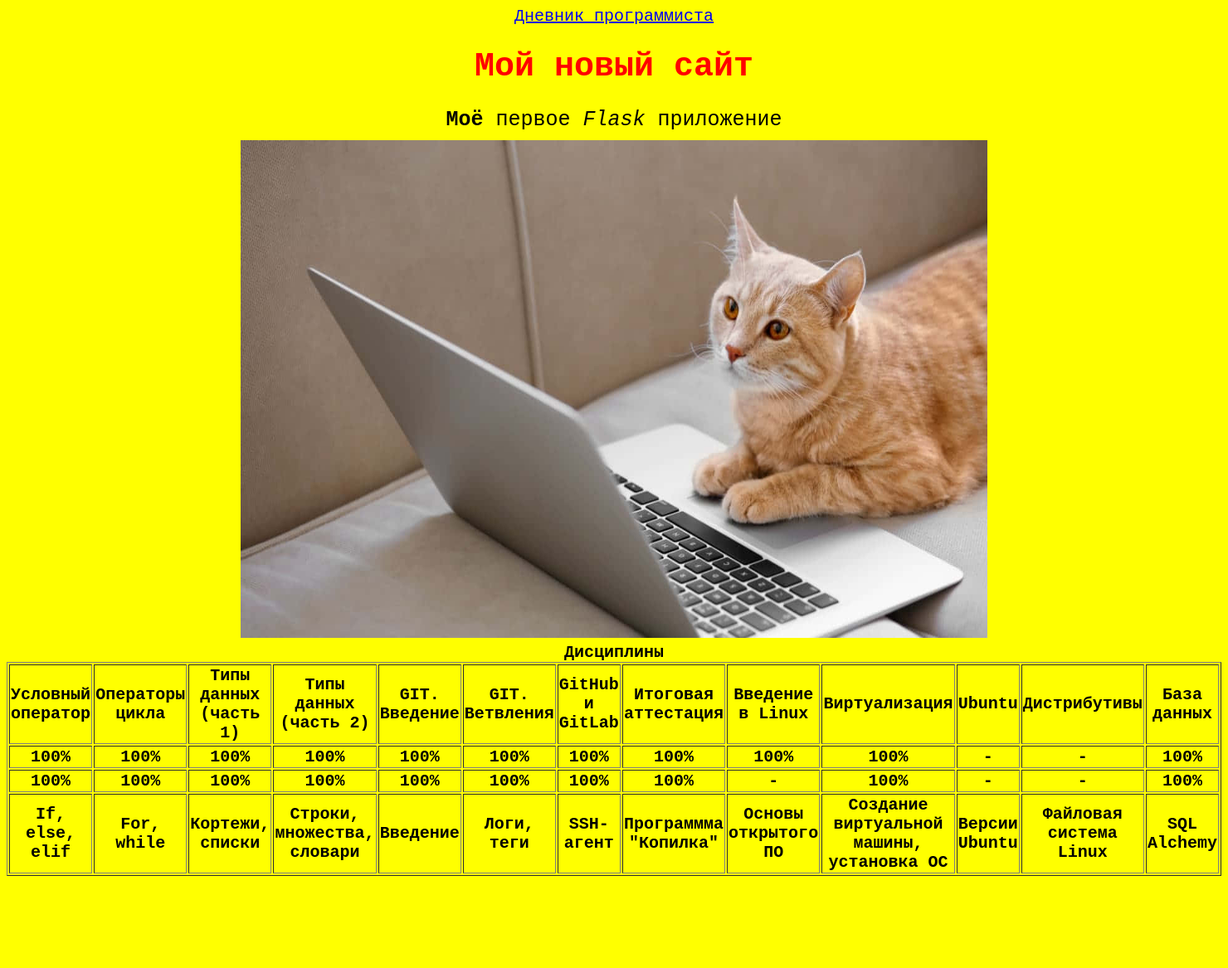
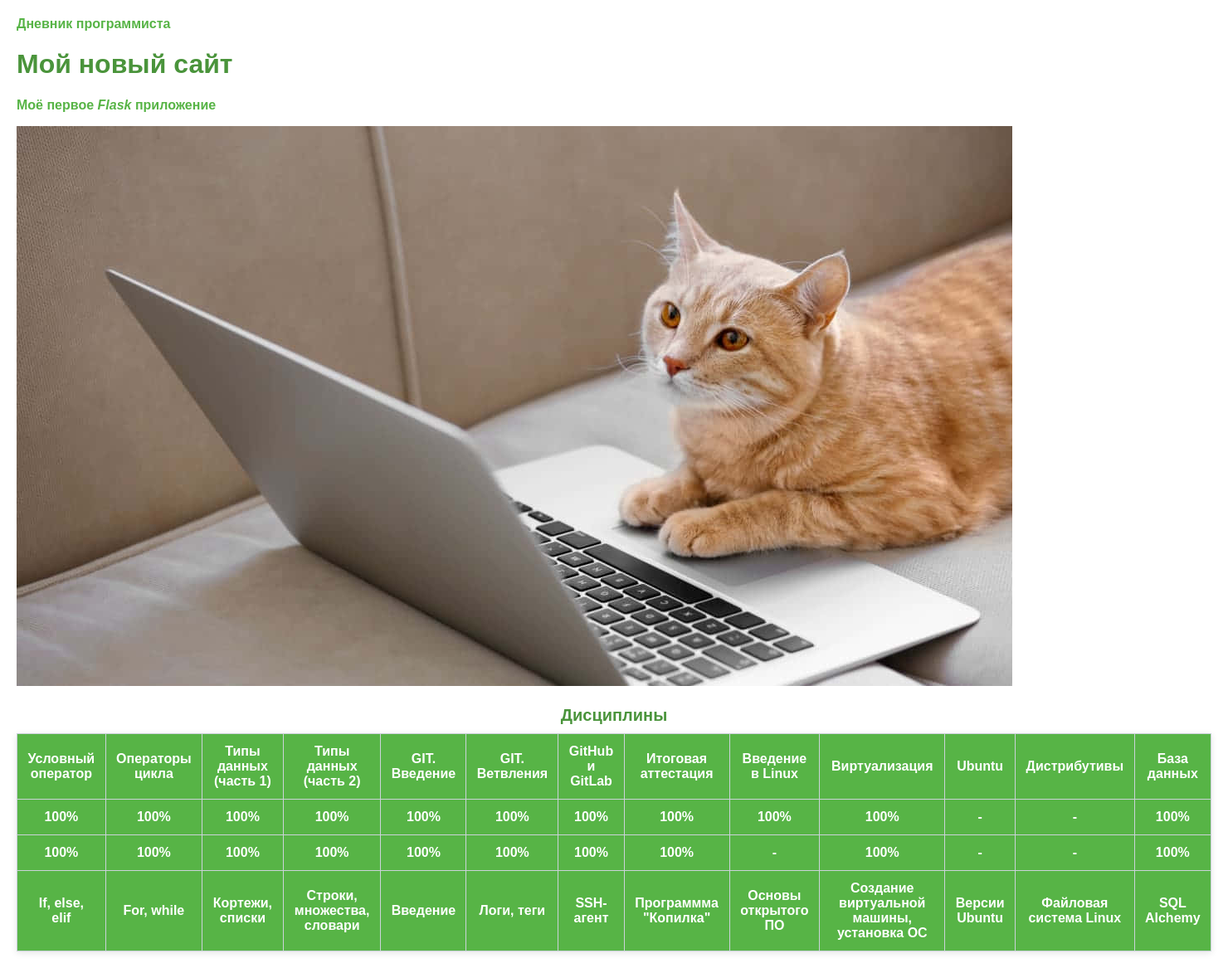
Before and after one commit to Daria-synergy/flask-project, a Flask app: page / in a window 1480 px wide. Shown: the whole page at 83% size. Before the commit the page ends 1056 px from the top, so only its background shows below. Run offline with Flask 3, Linux system fonts and the light colour scheme; lists and menus that the app fills with data are empty.

Commit message:
Update index.css

```diff
--- a/project/static/css/index.css
+++ b/project/static/css/index.css
@@ -1,28 +1,259 @@
+.img1 {
+width: 50px;
+height: 50px;
+display: inline-block;
+margin-right: 10px;
+}
+:root {
+    --sber-green: #57B446;
+    --sber-green-dark: #4A943B;
+    --sber-black: #000;
+    --sber-white: #fff;
+    --sber-gray-light: #F5F7FA;
+    --sber-gray-border: #CBD2D9;
+}
+
 body {
+    font-family: 'SB Sans Text', Arial, sans-serif;
+    background-color: var(--sber-white);
+    color: var(--sber-black);
+    margin: 20px;
+}
+
+h1, h2, h3, h4 {
+    color: var(--sber-green-dark);
+    font-weight: 700;
+}
+
+a {
+    color: var(--sber-green);
+    text-decoration: none;
+    font-weight: 600;
+}
+
+a:hover {
+    text-decoration: underline;
+}
+
+button {
+    background-color: var(--sber-green);
+    color: var(--sber-white);
+    border: none;
+    border-radius: 8px;
+    padding: 12px 24px;
+    font-weight: 700;
+    font-size: 16px;
+    cursor: pointer;
+    transition: background-color 0.25s ease-in-out;
+}
+
+button:hover {
+    background-color: var(--sber-green-dark);
+}
+
+input[type="text"], input[type="password"] {
+    border: 1px solid var(--sber-gray-border);
+    border-radius: 4px;
+    padding: 8px 10px;
+    width: 260px;
+    font-size: 15px;
+    margin-bottom: 15px;
+}
+
+label {
+    font-weight: 600;
+    margin-bottom: 5px;
+    display: block;
+    color: var(--sber-green-dark);
+}
+
+table {
+    border-collapse: collapse;
+    width: 100%;
+    box-shadow: 0 2px 8px rgba(0,0,0,0.1);
+    margin-top: 20px;
+}
+
+th, td {
+    border: 1px solid var(--sber-gray-border);
+    padding: 12px;
     text-align: center;
-    background-color: yellow;
+}
+
+th {
+    background-color: var(--sber-green);
+    color: var(--sber-white);
+    font-weight: 700;
+}
+
+caption {
+    caption-side: top;
     font-size: 20px;
-    font-family: 'Courier New', Courier, monospace;
+    font-weight: 700;
+    color: var(--sber-green-dark);
+    margin-bottom: 10px;
 }
-h1 {
-    color: red;
+
+.red-text {
+    color: var(--sber-green);
+    font-weight: 700;
+}
+.notes-grid {
+    display: grid;
+    grid-template-columns: repeat(auto-fit, minmax(280px, 1fr));
+    gap: 20px;
+    margin-top: 20px;
+}
+
+.note-tile {
+    position: relative;
+    background-color: var(--sber-white);
+    border: 1px solid var(--sber-gray-border);
+    border-radius: 10px;
+    padding: 20px;
+    cursor: pointer;
+    transition: box-shadow 0.3s ease;
+    box-shadow: 0 2px 6px rgba(0,0,0,0.1);
+}
+
+.note-tile:hover {
+    box-shadow: 0 6px 14px rgba(0,0,0,0.15);
+}
+
+/* Заголовок и подзаголовок */
+.note-title {
+    font-weight: 700;
+    color: var(--sber-green-dark);
+    font-size: 18px;
+}
+
+.note-subtitle {
+    font-weight: 600;
+    color: var(--sber-green);
+    margin-bottom: 10px;
+}
+
+/* Всплывающий текст */
+/*.note-tooltip {
+    visibility: hidden;
+    opacity: 0;
+    width: 250px;
+    background-color: var(--sber-black);
+    color: var(--sber-white);
+    text-align: left;
+    border-radius: 6px;
+    padding: 10px;
+    position: absolute;
+    z-index: 10;
+    bottom: 110%;
+    left: 50%;
+    transform: translateX(-50%);
+    transition: opacity 0.3s ease;
+    box-shadow: 0 2px 8px rgba(0,0,0,0.2);
+}*/
+
+.note-tile:hover .note-tooltip {
+    visibility: visible;
+    opacity: 1;
+}
+.site-title {
+    font-family: 'SB Sans Text', Arial, sans-serif;
+    font-weight: 900;
+    font-size: 48px;
+    color: #57B446; /* фирменный зелёный */
+    text-align: center;
+    margin: 40px 0 20px;
+    letter-spacing: 2px;
+    user-select: none;
+    position: relative;
+    overflow: hidden;
+    cursor: default;
+}
+
+/* Эффект плавного появления текста сверху */
+@keyframes slideDownFadeIn {
+    0% {
+        opacity: 0;
+        transform: translateY(-30px);
+    }
+    100% {
+        opacity: 1;
+        transform: translateY(0);
+    }
+}
+
+.site-title {
+    animation: slideDownFadeIn 1.2s ease forwards;
+}
+
+/* Декоративные линии по бокам */
+/*.site-title::before,
+.site-title::after {
+    content: "";
+    position: absolute;
+    top: 50%;
+    width: 60px;
+    height: 3px;
+    background: linear-gradient(90deg, transparent, #57B446, transparent);
+    transform: translateY(-50%);
+    opacity: 0.7;
+}*/
+
+.site-title::before {
+    left: 0;
+}
+
+.site-title::after {
+    right: 0;
+}
+.container {
+    height: 100vh; /* весь экран по высоте */
+    display: flex;
+    flex-direction: column; /* вертикальный стек */
+    justify-content: center; /* по вертикали центр */
+    align-items: center; /* по горизонтали центр */
+    gap: 50px; /*расстояние между картинкой и кнопками */
+}
+
+.container1 {
+    height: 50vh; /* весь экран по высоте */
+    display: flex;
+    flex-direction: column; /* вертикальный стек */
+    justify-content: center; /* по вертикали центр */
+    align-items: center; /* по горизонтали центр */
+}
+
+.img2 {
+    max-width: 100%;
+    display: block;
+    width: 200px;
+    height: 200px;
+}
+
+.home {
+    display: flex;
+    gap: 10px; /* расстояние между кнопками */
+}
+.form-container {
+    height: calc(100vh - высота_элементов_сверху); /* можно поставить просто 100vh если сверху нет других элементов */
+    display: flex;
+    justify-content: center; /* выравнивание по горизонтали */
+    align-items: center;     /* выравнивание по вертикали */
+    flex-direction: column;
+}
+.icon-container {
+  position: fixed; /* фиксируем относительно окна браузера */
+  top: 10px;       /* отступ сверху */
+  right: 10px;     /* отступ справа */
+  display: flex;   /* расположить картинки в одну строку */
+  gap: 10px;       /* равномерный промежуток между картинками, безопаснее margin */
+  z-index: 1000;   /* чтобы контейнер был поверх другого контента */
 }
 h2 {
-    color: red;
+text-align: center;
 }
 h3 {
-    color: red;
-}
-p {
-    margin-top: 10px;
-    margin-bottom: 10px;
-    margin-left: 20px;
-    margin-right: 20px;
-    font-size: 125%;
-}
-img {
-width: 900px;
-height: 600px;
+text-align: center;
 }
 /*.red-text {
     color: red;
```
